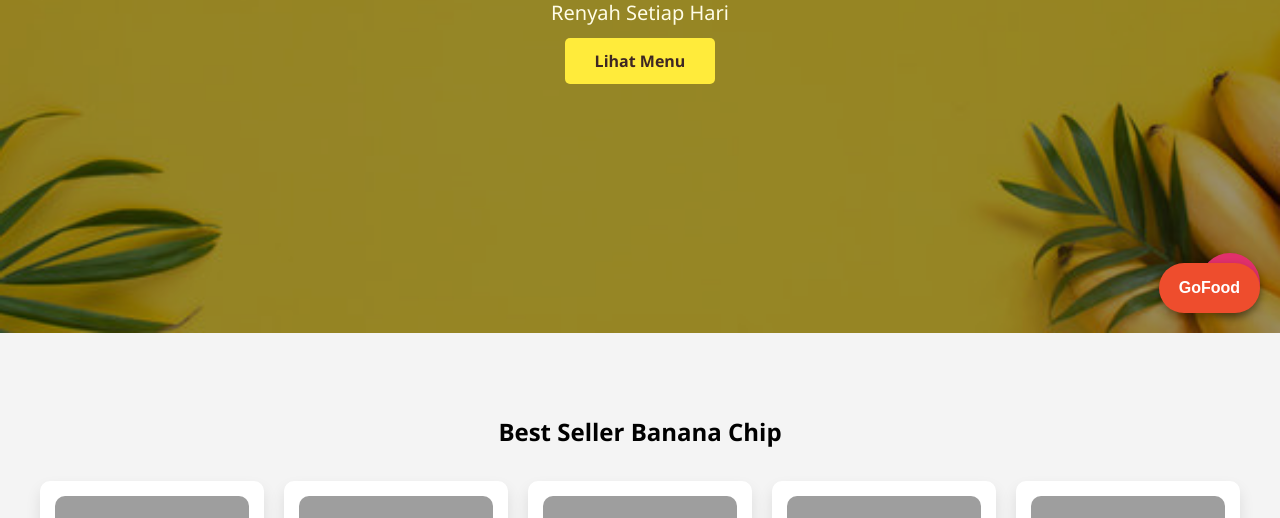
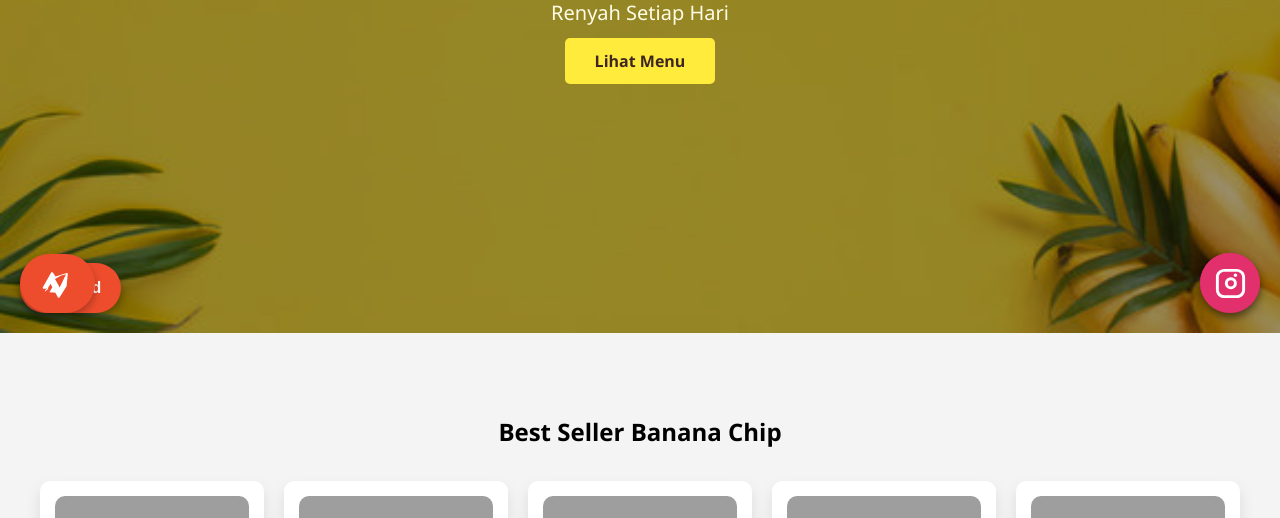
Before and after one commit to proyek1webs/BananaChip, a PHP site: page / in a window 1280 px wide. Shown: the part 467-985 px from the top of the page. Run offline with PHP 8.4, Linux system fonts and the light colour scheme; grey boxes are pictures that could not be loaded.

Commit message:
menambahkan ballon

```diff
--- a/index.html
+++ b/index.html
@@ -77,10 +77,23 @@
   </svg>
 </a>
 
-<a href="https://gofood.link/username_gofood" target="_blank" class="gofood-balloon" aria-label="GoFood">
+<a href="https://gofood.link/a/NT5GU79#" target="_blank" class="gofood-balloon" aria-label="GoFood">
   <span>GoFood</span>
 </a>
 
+<!-- Instagram Balloon -->
+<a href="https://www.instagram.com/bananaa_k1ng" target="_blank" class="instagram-balloon" aria-label="Instagram">
+  <svg xmlns="http://www.w3.org/2000/svg" fill="white" viewBox="0 0 24 24" width="35" height="35">
+    <path d="M7.75 2h8.5C19.55 2 22 4.45 22 7.75v8.5c0 3.3-2.45 5.75-5.75 5.75h-8.5C4.45 22 2 19.55 2 16.25v-8.5C2 4.45 4.45 2 7.75 2zm0 2C5.68 4 4 5.68 4 7.75v8.5C4 18.32 5.68 20 7.75 20h8.5c2.07 0 3.75-1.68 3.75-3.75v-8.5C20 5.68 18.32 4 16.25 4h-8.5zm8.88 2.34a1.25 1.25 0 11-2.5 0 1.25 1.25 0 012.5 0zm-4.38 1.41a4.12 4.12 0 110 8.25 4.12 4.12 0 010-8.25zm0 2a2.12 2.12 0 100 4.25 2.12 2.12 0 000-4.25z"/>
+  </svg>
+</a>
+
+<!-- GoFood Balloon -->
+<a href="https://gofood.link/a/NT5GU79#" target="_blank" class="gofood-balloon" aria-label="GoFood">
+  <svg xmlns="http://www.w3.org/2000/svg" viewBox="0 0 256 256" width="35" height="35" fill="white">
+    <path d="M203.56 54.24a8 8 0 0 0-7.7-2.54L114 76.56 94.9 48.46a8 8 0 0 0-14 0L20.69 155a8 8 0 0 0 6.94 12.1h27.83l21-36.55 53.89 97.54a8 8 0 0 0 13.94 1.24l49.71-80.51a8 8 0 0 0 1.19-7.82ZM59.21 156.84l-16.22 28.2h-8.3l14.08-24.47 10.35 18.75Zm60.17 39.27L94.3 147.7l-25.23 43.94Zm24.64-39.27-34.06-61.54L151.3 72l39-11.32Z"/>
+  </svg>
+</a>
 
 
     <script src="script.js"></script>
--- a/style.css
+++ b/style.css
@@ -487,8 +487,8 @@
 .gofood-balloon {
   position: fixed;
   bottom: 20px;
-  right: 20px;
-  background: #ee4d2d; /* warna merah khas GoFood */
+  left: 20px; /* pindah ke kiri bawah */
+  background: #ee4d2d;
   color: white;
   font-weight: bold;
   font-family: Arial, sans-serif;
```
